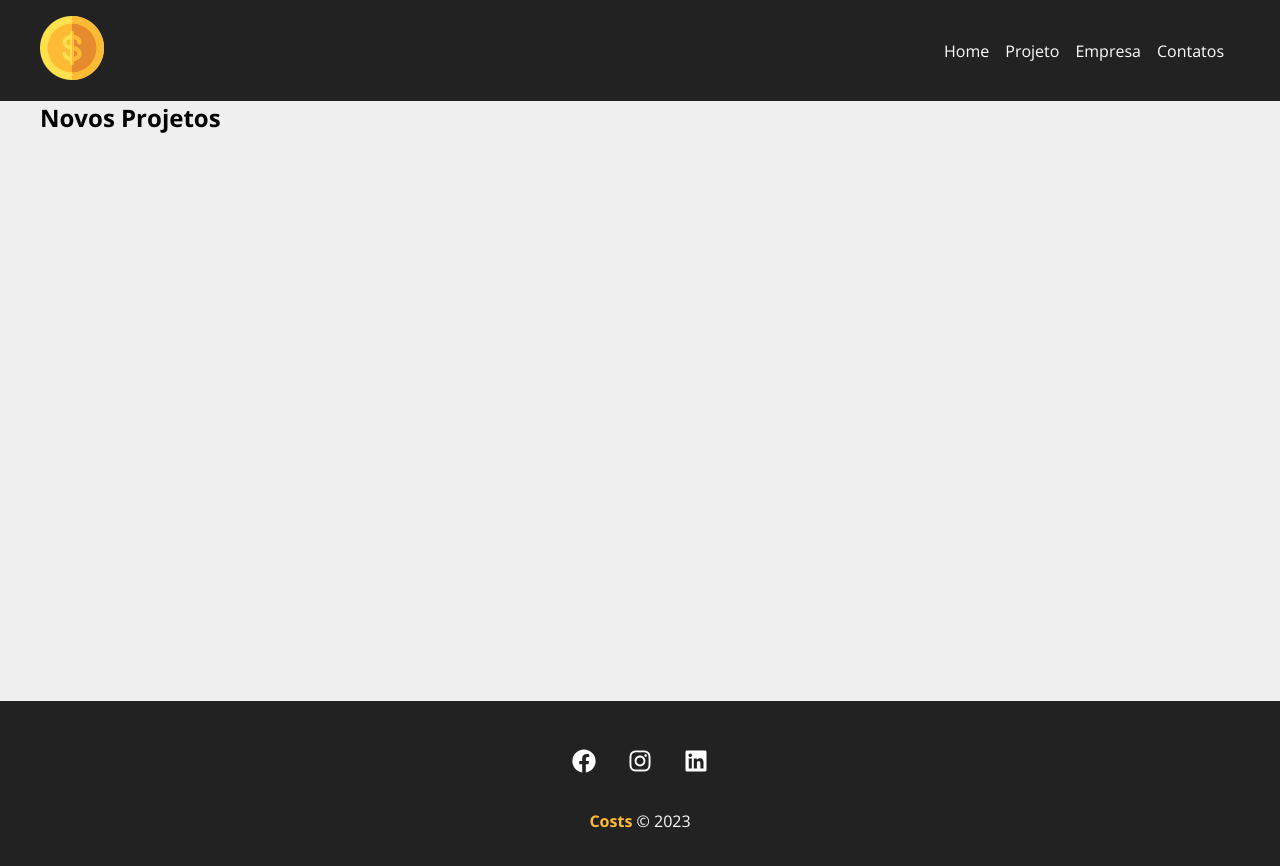
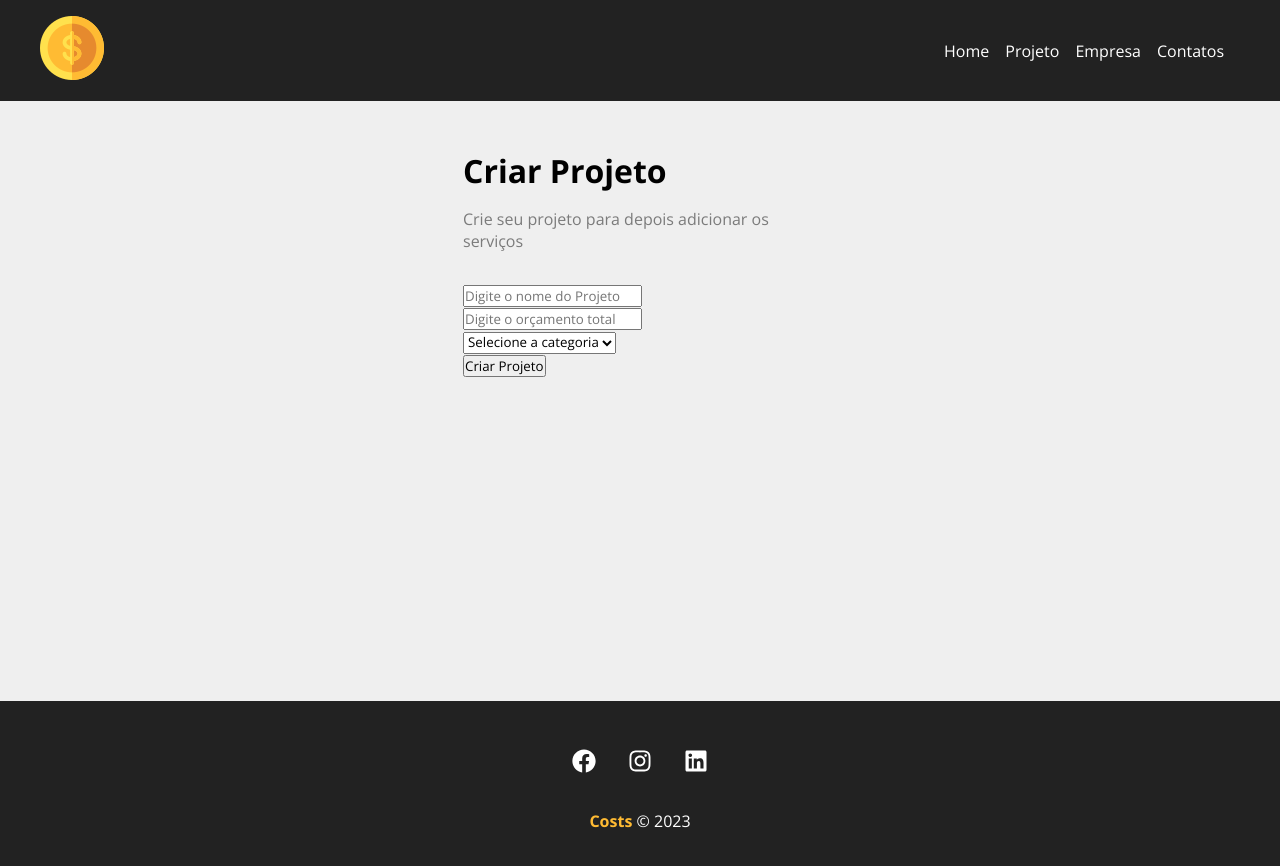
Before and after one commit to BUHW/React, a React (Create React App) app in the folder costs/: page /NovosProjetos in a window 1280 px wide. Shown: the top 866 px of the page. Built offline with nearby package versions, Linux system fonts and the light colour scheme.

Commit message:
versao 0.0.3

```diff
--- a/costs/src/components/pages/NovosProjetos.js
+++ b/costs/src/components/pages/NovosProjetos.js
@@ -1,6 +1,15 @@
+import styles from './NovosProjetos.module.css'
+
+import ProjetoForm from '../project/ProjetoForm'
+
 function NovosProjetos(){
     return(
-        <div><h1>Novos Projetos</h1></div>
+        <section className={styles.novoprojeto_conteiner}>
+            <h1>Criar Projeto</h1>
+            <p>Crie seu projeto para depois adicionar os serviços</p>
+            <ProjetoForm />
+
+        </section>
     )
 }
 
--- a/costs/src/components/pages/NovosProjetos.module.css
+++ b/costs/src/components/pages/NovosProjetos.module.css
@@ -0,0 +1,14 @@
+.novoprojeto_conteiner{
+    width: 450px;
+    margin: 0 auto;
+    padding: 3em;
+}
+
+.novoprojeto_conteiner h1{
+    font-size: 2rem;
+    margin-bottom: 0.5em;
+}
+
+.novoprojeto_conteiner p{
+    color: #7b7b7b;
+}
--- /dev/null
+++ b/costs/src/components/project/ProjetoForm.js
@@ -0,0 +1,27 @@
+import styles from './ProjetoForm.module.css'
+
+function ProjetoForm(){
+    return(
+        <form className={styles.form}>
+            <section>
+                <input type="text" placeholder="Digite o nome do Projeto"/>
+            </section>
+
+            <section>
+                <input type="Number" placeholder="Digite o orçamento total"/>
+            </section>
+
+            <section>
+                <select name="categoria_id">
+                    <option disabled selected>Selecione a categoria</option>
+                </select>
+            </section>
+
+            <section>
+                <input type="submit" value="Criar Projeto"/>
+            </section>
+        </form>
+    )
+}
+
+export default ProjetoForm
--- /dev/null
+++ b/costs/src/components/project/ProjetoForm.module.css
@@ -0,0 +1,4 @@
+.form{
+    width: 100%;
+    margin: 2em 0;
+}
```
Also changed, not shown: costs/src/components/form/input.js (added, +12 -0 lines), costs/src/components/form/input.module.css (added, +20 -0 lines).
